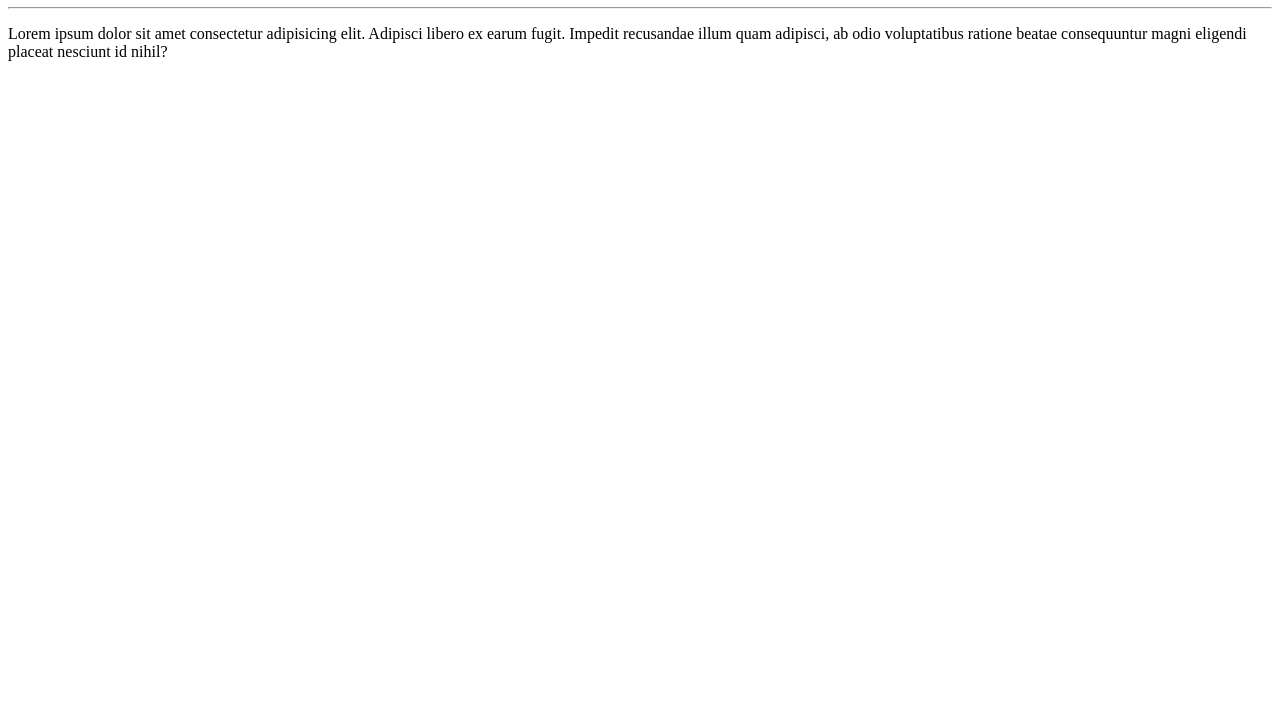
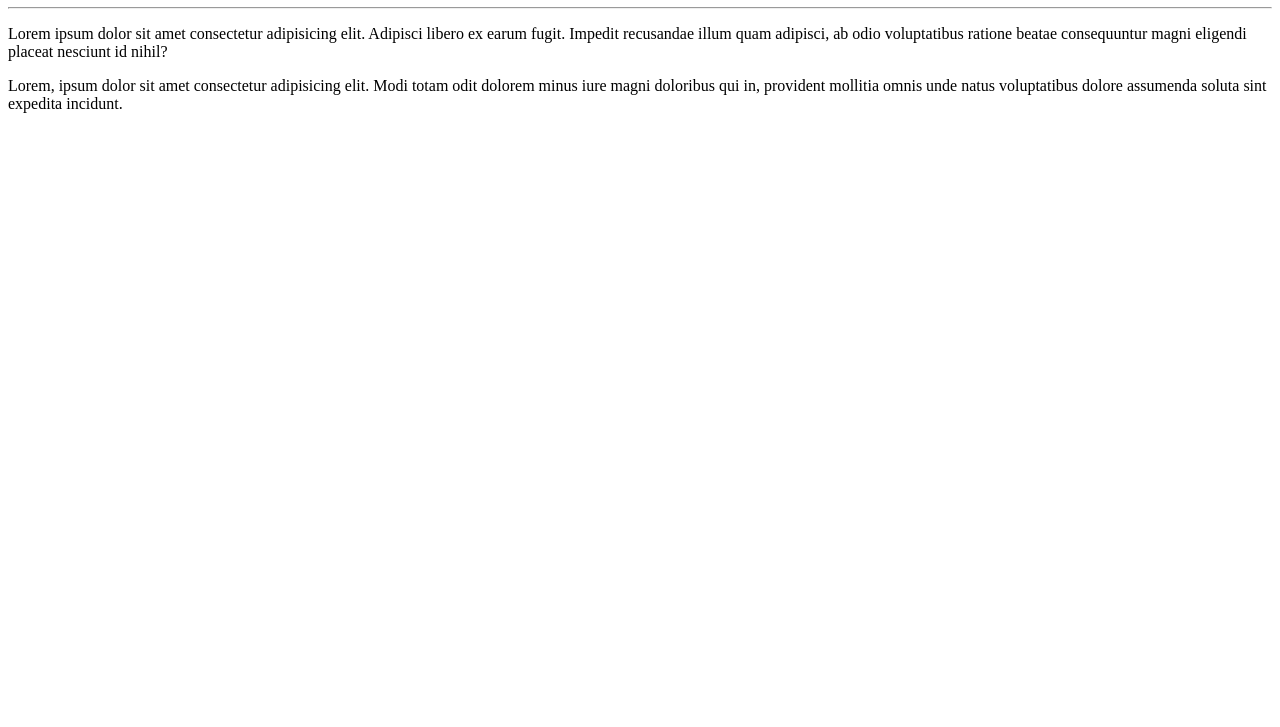
Before and after one commit to minerciajob20/Hello-World, a plain HTML site: page site_example/index.html in a window 1280 px wide. Shown: the part 73-800 px from the top of the page. Drawn offline with Linux system fonts and the light colour scheme.

Commit message:
adicionei  paragrafo

```diff
--- a/site_example/index.html
+++ b/site_example/index.html
@@ -9,5 +9,7 @@
     <h1>Hello world!</h1>
     <hr>
     <p>Lorem ipsum dolor sit amet consectetur adipisicing elit. Adipisci libero ex earum fugit. Impedit recusandae illum quam adipisci, ab odio voluptatibus ratione beatae consequuntur magni eligendi placeat nesciunt id nihil?</p>
+
+    <p>Lorem, ipsum dolor sit amet consectetur adipisicing elit. Modi totam odit dolorem minus iure magni doloribus qui in, provident mollitia omnis unde natus voluptatibus dolore assumenda soluta sint expedita incidunt.</p>
 </body>
 </html>
```
